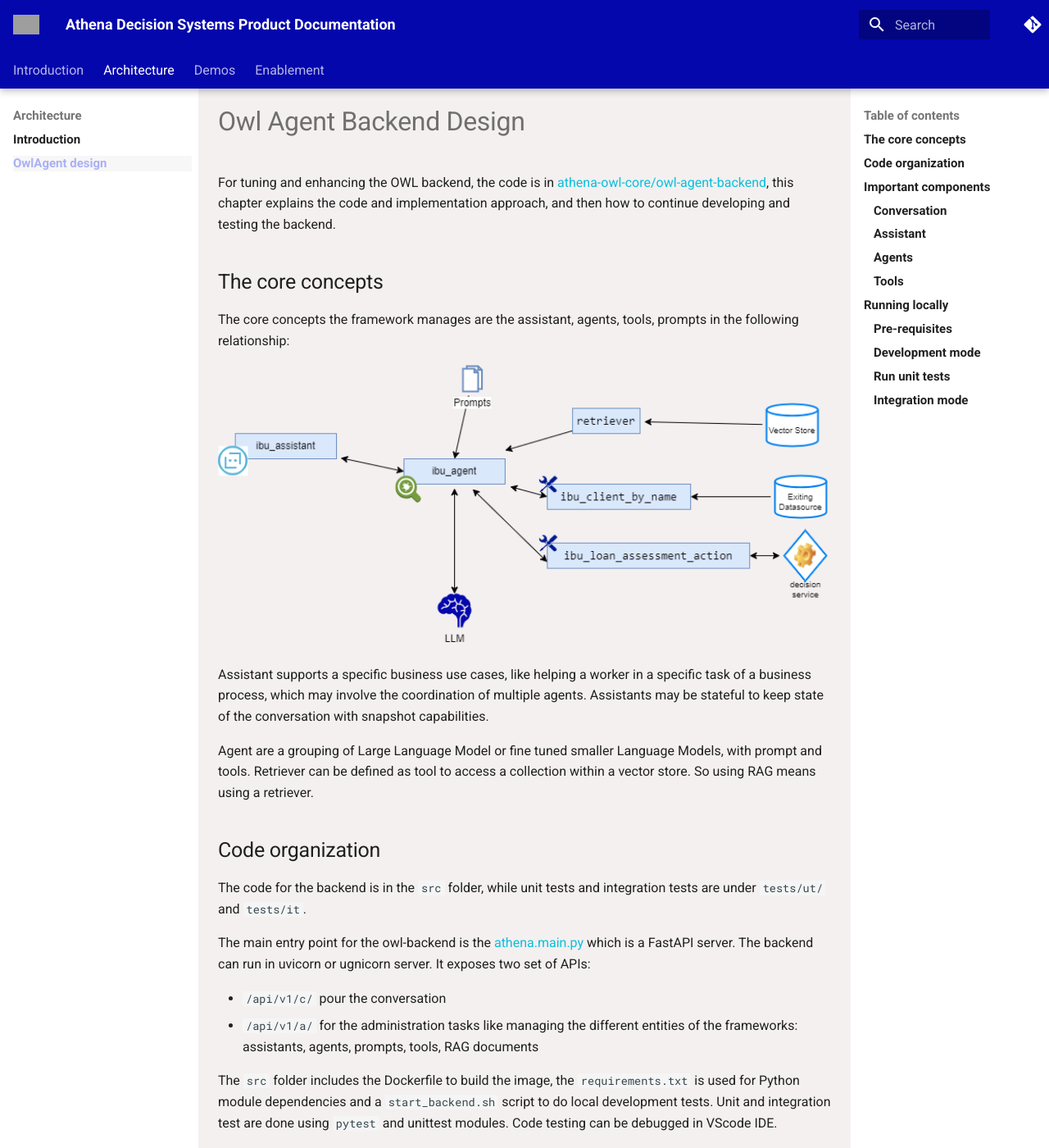
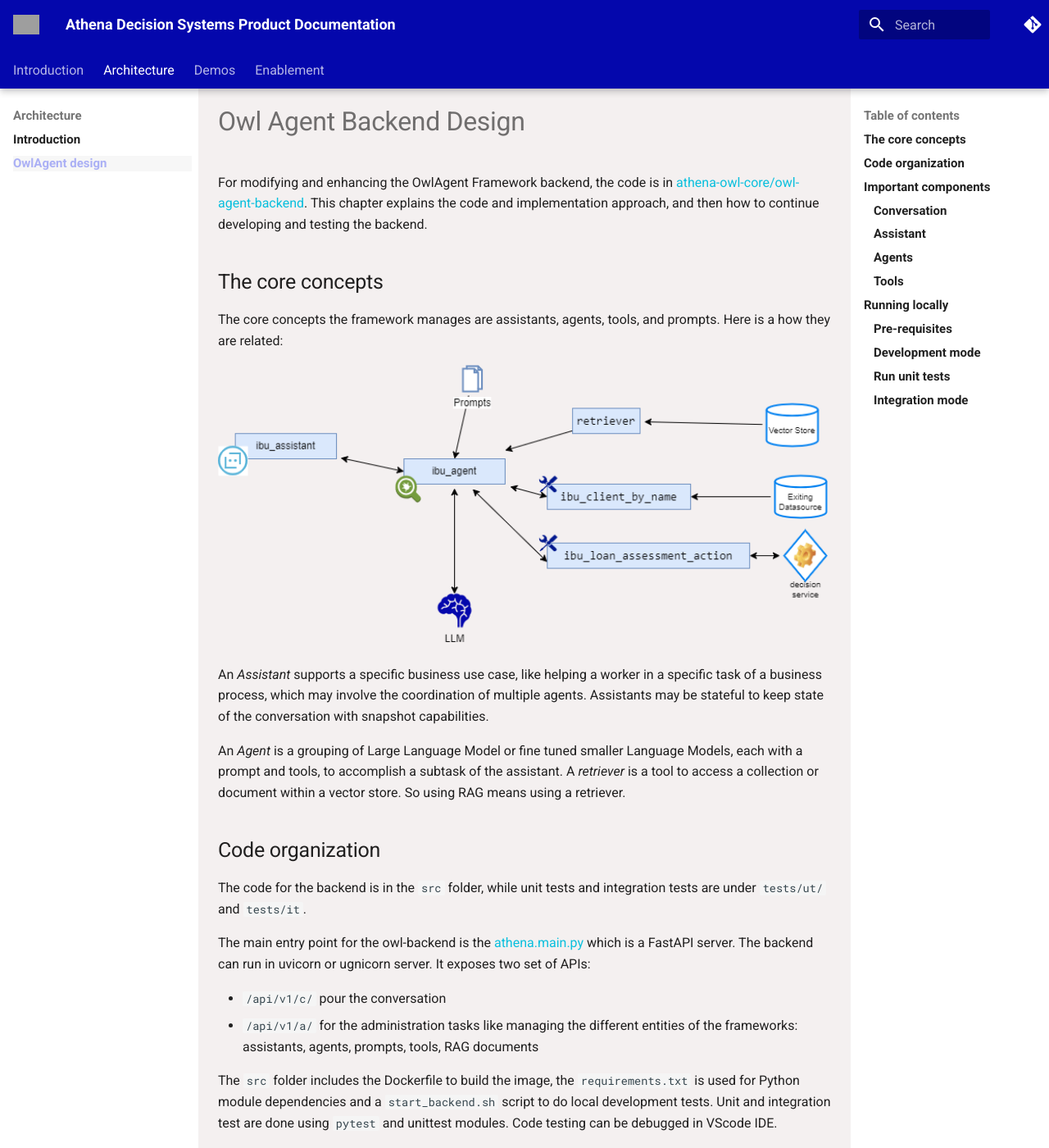
Before and after one commit to AthenaDecisionSystems/athena-owl-core, an MkDocs documentation site: the page built from docs/design.md, in a window 1280 px wide and 1400 px high. Shown: the whole window at 82% size. Built offline with MkDocs 1.6.1 and Material for MkDocs 9.7.7, drawn with Linux system fonts in a browser that asks for light colours; comment, search, counter and statistics services are not loaded; some of the changed text lies outside the part shown; grey boxes are pictures that could not be loaded.

Commit message:
Update design.md

````diff
--- a/docs/design.md
+++ b/docs/design.md
@@ -1,16 +1,16 @@
 # Owl Agent Backend Design
 
-For tuning and enhancing the OWL backend, the code is in [athena-owl-core/owl-agent-backend](https://github.com/AthenaDecisionSystems/athena-owl-core/tree/main/owl-agent-backend), this chapter explains the code and implementation approach, and then how to continue developing and testing the backend.
+For modifying and enhancing the OwlAgent Framework backend, the code is in [athena-owl-core/owl-agent-backend](https://github.com/AthenaDecisionSystems/athena-owl-core/tree/main/owl-agent-backend). This chapter explains the code and implementation approach, and then how to continue developing and testing the backend.
 
 ## The core concepts
 
-The core concepts the framework manages are the assistant, agents, tools, prompts in the following relationship:
+The core concepts the framework manages are assistants, agents, tools, and prompts.  Here is a how they are related:
 
 ![](./diagrams/owl_entities.drawio.png){ width=900 }
 
-Assistant supports a specific business use cases, like helping a worker in a specific task of a business process, which may involve the coordination of multiple agents. Assistants may be stateful to keep state of the conversation with snapshot capabilities.
+An *Assistant* supports a specific business use case, like helping a worker in a specific task of a business process, which may involve the coordination of multiple agents. Assistants may be stateful to keep state of the conversation with snapshot capabilities.
 
-Agent are a grouping of Large Language Model or fine tuned smaller Language Models, with prompt and tools. Retriever can be defined as tool to access a collection within a vector store. So using RAG means using a retriever.
+An *Agent* is a grouping of Large Language Model or fine tuned smaller Language Models, each with a prompt and tools, to accomplish a subtask of the assistant. A *retriever* is a tool to access a collection or document within a vector store. So using RAG means using a retriever.
 
 ## Code organization
 
@@ -51,12 +51,12 @@ Conversation uses a ConversationControl bean class. The definitions of those cla
 
 From the user interface the end user may select another assistant, and in this case a new thread should be started. When assistant uses implementation with Stateful capability, like in LangGraph, then the conversation will be saved as part of the memory management of LangGraph using the thread unique identifier.
 
-An example of simple query to Anthropic Claude using an assistant that has Tavily search tool. The payload to the POST url is
+Here is an example of a simple query to the LLM Anthropic Claude using an assistant that has Tavily search tool. The payload to the POST url is
 
 ```json
 {
 
-  "query": "what is the Athena Decision Systems company? about",
+  "query": "What does the Athena Decision Systems company do?",
   "user_id": "jerome",
   "assistant_id": "base_tool_assistant",
   "thread_id": "1"
@@ -110,7 +109,7 @@ Example of AgentEntity
 open_ai_tool:
   agent_id: open_ai_tool
   name: open_ai_gpt35
-  description: openai based agent with prompt coming from langchain hub  and tool
+  description: openai based agent with prompt coming from langchain hub and tool
   class_name: athena.llm.agents.tool_agent_openai.OpenAIToolAgent
   modelName: gpt-3.5-turbo-0125
   prompt_ref: hwchase17/openai-functions-agent
@@ -168,9 +167,9 @@ source ./venv/Scripts/activate
 
 ### Development mode
 
-While developing the backend, the approach is to use test-driven development and start by the unit tests. Each unit test python file define a unittest.TestCase class and then test method. For each entity manager instantiate a manager and then do some testing of the api.
+While developing the backend, the approach is to use test-driven development and start by writing unit tests for any new or changed feature. Each unit test python file defines a `unittest.TestCase` class and a test method. For each entity manager, instantiate a manager and then do some testing of the api.
 
-For conversation, use the ConversationControl object.
+For conversations, use the ConversationControl object.
 
 ```python
 def test_base_assistant_with_chat_history(self):
@@ -196,7 +195,7 @@ The minimum payload to use one of the assistant is the following:
 
 ```json
 {
-  "query": "what is the Athena Decision Systems company about?",
+  "query": "What is Athena Decision Systems all about?",
   "user_id": "jerome",
   "assistant_id": "fake_assistant",
   "thread_id": "1"
````
Also changed, not shown: other parts of docs/design.md (+3 -4 lines).
